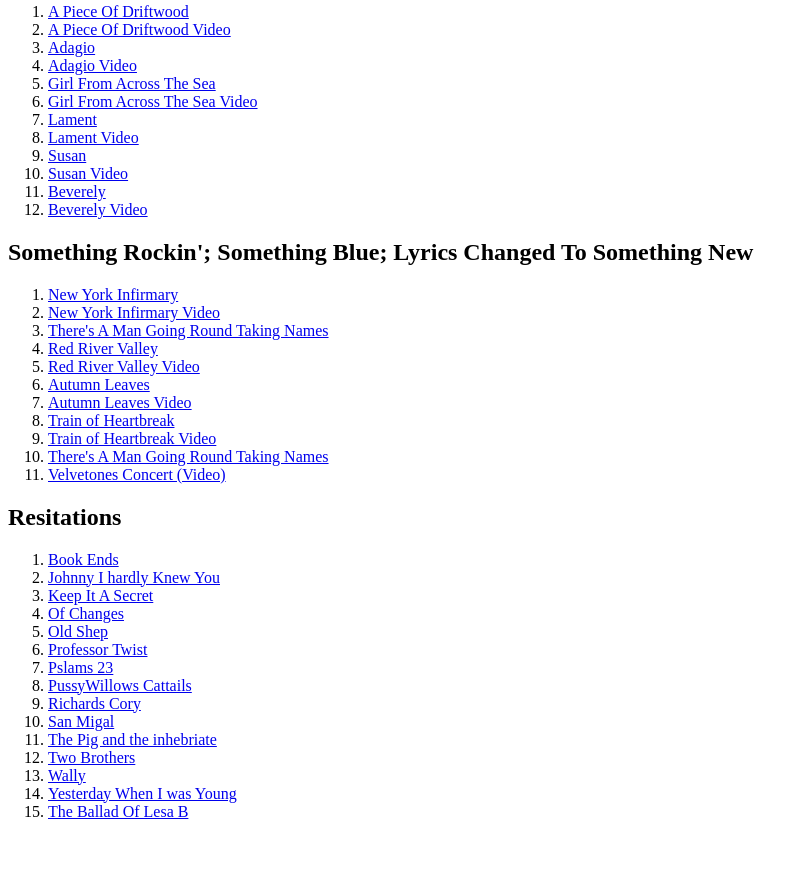
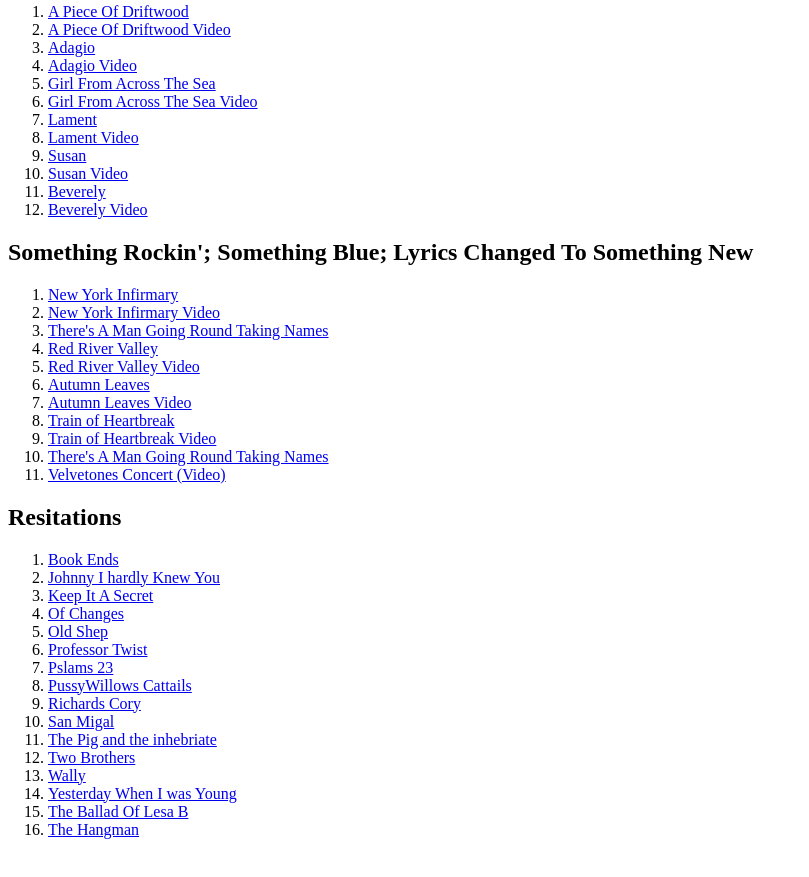
Before and after one commit to thevelvetones/thevelvetones.github.io, a plain HTML site: page jukebox.html in a window 1280 px wide. Shown: the part 1208-2085 px from the top of the page, without its empty margins (0-809 px from the left). Drawn offline with Linux system fonts and the light colour scheme; files that its build step writes are made by us from their sources.

Commit message:
The Hangman

```diff
--- a/jukebox.html
+++ b/jukebox.html
@@ -144,6 +144,7 @@
   <li><a href="https://www.dropbox.com/s/w93u57kmo44evbq/Wally.mp3?dl=0">Wally</a></li>
   <li><a href="https://www.dropbox.com/s/f0jlrngepaedh8t/YesterdayWhenIWasYoung.mp3?dl=0">Yesterday When I was Young</a></li>
   <li><a href="https://www.dropbox.com/s/oy8z1iwyk6h091v/The%20Ballad%20of%20Lesa%20B.mp3?dl=0">The Ballad Of Lesa B</a></li>
+  <li><a href="https://www.dropbox.com/s/wecj2yy7uead1iw/TheHangman.mp3?dl=0">The Hangman</a></li>
 
 </ol>
 
```
